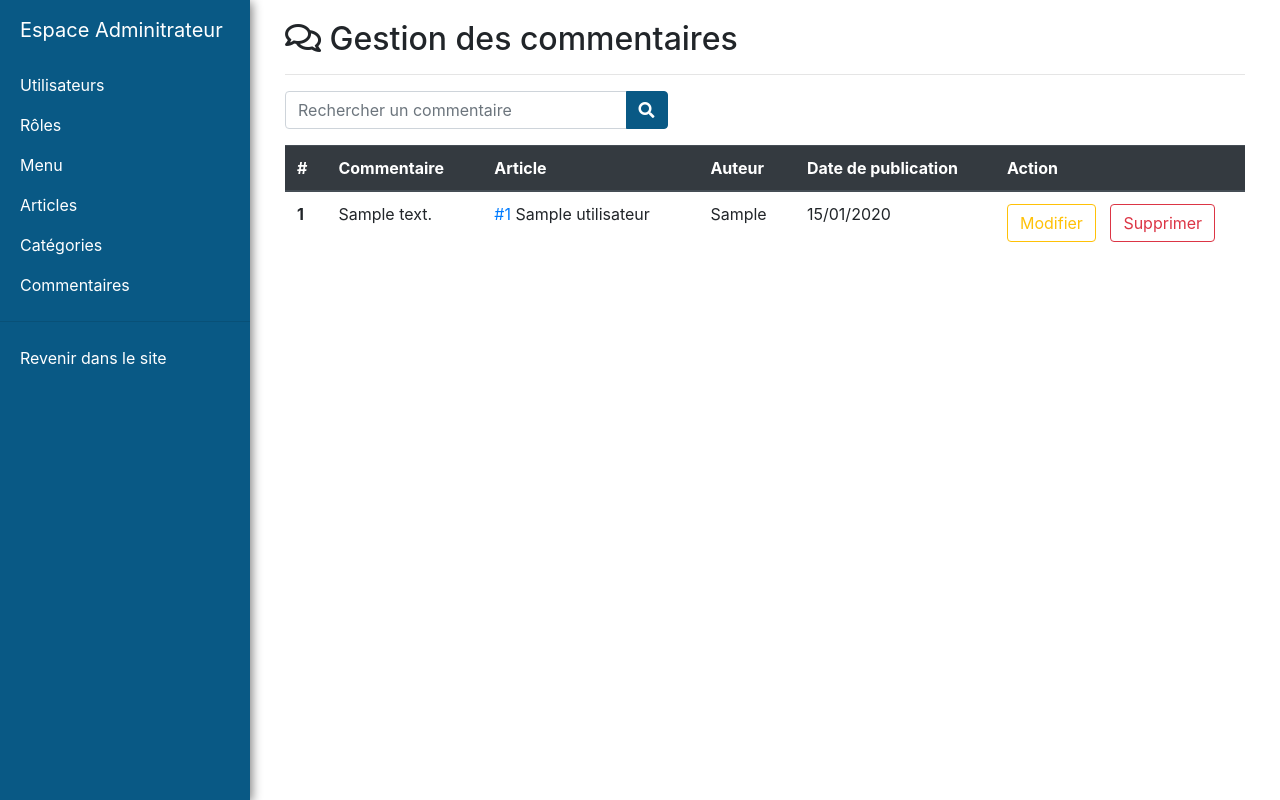
After one commit to Pew0h/Yalu-blog, a PHP site: page /admin/admin_commentaires.php in a window 1280 px wide. The commit adds this page. Run offline with PHP 8.4, Linux system fonts and the light colour scheme; tables that the repository leaves empty hold one stand-in row (values such as "Sample post"); some libraries are stand-ins or nearby versions.

Commit message:
Table & Delete - commentaire / article + Optimisation date

```diff
--- /dev/null
+++ b/admin/admin_commentaires.php
@@ -0,0 +1,88 @@
+<?php
+require_once('../includes/layouts/header_admin.php');
+
+if(isset($_SESSION['user_id'])) // Si appuie du bouton
+{
+    if (Role::getUserRole($_SESSION['user_id']) != 'Administrateur'){
+        header('Location: index.php');
+        exit;
+    }
+
+    if (isset($_POST['id_commentaire']))
+    {
+        if (isset($_POST['button_delete_commentaire']))
+        {
+            Commentaire::deleteCommentaire($_POST['id_commentaire']);
+        }
+        if (isset($_POST['button_modify_commentaire']))
+        {
+
+        }
+    }
+}
+?>
+
+<!-- Page Content -->
+<div id="page-content-wrapper">
+    <div class="container-fluid">
+        <div class="row">
+            <div class="col-lg-12">
+                <h2><i class="far fa-comments"></i></i> Gestion des commentaires</h2>
+                <hr>
+            </div>
+
+            <div class="col-lg-5">
+                <form method="Post" action="">
+                    <div class="input-group">
+                        <input type="text" class="form-control" id="recherche" name="recherche" placeholder="Rechercher un commentaire">
+                        <div class="input-group-append">
+                            <button class="btn btn-secondary" type="submit">
+                                <i class="fa fa-search"></i>
+                            </button>
+                        </div>
+                    </div>
+                </form>
+            </div>
+
+            <div class="col-lg-12">
+                <table class="table table-hover ">
+                    <thead class="thead-dark">
+                    <tr>
+                        <th scope="col">#</th>
+                        <th scope="col">Commentaire</th>
+                        <th scope="col">Article</th>
+                        <th scope="col">Auteur</th>
+                        <th scope="col">Date de publication</th>
+                        <th scope="col">Action</th>
+                    </tr>
+                    </thead>
+                    <tbody>
+                    <?php
+                    foreach (Commentaire::getCommentaires() as $article) {
+                        echo '<form method="POST"><tr>';
+                        echo '<input type="hidden" name="id_commentaire" id="id_commentaire" value="' .$article['id_commentaire'].'">';
+                        echo '<th scope="row">'.$article['id_commentaire'].'</th>';
+                        echo '<td>'.$article['commentaire'].'</td>';
+                        echo '<td><a href="#">#'.$article['id_article'].'</a> '.$article['nom'].'</td>';
+                        echo '<td>'.$article['pseudo'].'</td>';
+                        echo '<td width="200px">'.$article['date_creation'].'</td>';;
+                        echo '<td width="250px"><button style="margin-right: 10px" type="submit" name="button_modify_commentaire" class="btn btn-outline-warning">Modifier</button>
+                                                <button type="submit" class="btn btn-outline-danger" name="button_delete_commentaire">Supprimer</button></td>';
+                        echo '</form> ';
+                    }
+                    ?>
+                    </tbody>
+                </table>
+                <?php
+                if (isset($_SESSION['alert'])) {
+                    echo $_SESSION['alert'];
+                }
+                ?>
+            </div>
+        </div>
+    </div>
+</div>
+
+</div>
+</body>
+</html>
--- a/includes/class/Article.php
+++ b/includes/class/Article.php
@@ -7,10 +7,18 @@ class Article
         return $request->fetch()[0];
     }
 
-    public static function getArticles()
+    public static function getArticles($recherche = '')
     {
-        $request = Database::getInstance()->query('SELECT * FROM article LEFT OUTER JOIN categorie ON article.id_categorie = categorie.id_categorie   ');
-        return $request->fetchAll();
+        if (isset($_POST['recherche'])) $recherche = $_POST['recherche'];
+        $request = Database::getInstance()->query("SELECT *, categorie.nom as categorie_nom, DATE_FORMAT(article.date_creation, '%d/%m/%Y') as date_creation FROM article
+                                                   LEFT OUTER JOIN categorie ON article.id_categorie = categorie.id_categorie
+                                                   LEFT OUTER JOIN utilisateur ON article.id_utilisateur = utilisateur.id_utilisateur
+                                                   WHERE article.titre LIKE '%$recherche%' OR categorie.nom LIKE '%$recherche%'
+                                                   OR utilisateur.pseudo LIKE '%$recherche%'");
+        $data = $request->fetchAll();
+        if($data == false) $_SESSION['alert'] = Main::alert('danger', 'Aucun article trouvé');
+        else $_SESSION['alert'] = '';
+        return $data;
     }
 
     public static function truncate($string, $max_length = 30, $replacement = '', $trunc_at_space = false)
@@ -24,6 +32,14 @@ class Article
         return substr_replace($string, $replacement, $max_length);
     }
 
+    public static function deleteArticle($id_article)
+    {
+        $request = Database::getInstance()->prepare('DELETE FROM article WHERE id_article = :id');
+        $request->execute(array(
+            'id' => $id_article,
+        ));
+    }
+
 
 }
 
--- a/includes/class/Commentaire.php
+++ b/includes/class/Commentaire.php
@@ -6,6 +6,26 @@ class Commentaire
         $request = Database::getInstance()->query('SELECT count(*) FROM commentaire');
         return $request->fetch()[0];
     }
+
+    public static function getCommentaires($recherche = '')
+    {
+        if (isset($_POST['recherche'])) $recherche = $_POST['recherche'];
+        $request = Database::getInstance()->query("SELECT *, DATE_FORMAT(commentaire.date_creation, '%d/%m/%Y') as date_creation FROM commentaire
+                                                   LEFT OUTER JOIN utilisateur ON commentaire.id_utilisateur = utilisateur.id_utilisateur
+                                                   WHERE commentaire.commentaire LIKE '%$recherche%' OR utilisateur.pseudo LIKE '%$recherche%'");
+        $data = $request->fetchAll();
+        if($data == false) $_SESSION['alert'] = Main::alert('danger', 'Aucun comementaire trouvé');
+        else $_SESSION['alert'] = '';
+        return $data;
+    }
+
+    public static function deleteCommentaire($id_commentaire)
+    {
+        $request = Database::getInstance()->prepare('DELETE FROM commentaire WHERE id_commentaire = :id');
+        $request->execute(array(
+            'id' => $id_commentaire,
+        ));
+    }
 }
 
 ?>
--- a/includes/css/style.css
+++ b/includes/css/style.css
@@ -156,6 +156,8 @@ body{
 
 /* Modification Bootstrap */
 .nav-pills .nav-link.active, .nav-pills .show>.nav-link {
-    color: #fff;
+    color: #fff !important;
     background-color: #095985 !important;
 }
+
+.nav-pills .nav-link.active, .nav-pills .show>.nav-link
--- a/includes/layouts/header_admin.php
+++ b/includes/layouts/header_admin.php
@@ -48,13 +48,13 @@ if(isset($_SESSION['user_id'])) // Si appuie du bouton
                 <a href="#">Menu</a>
             </li>
             <li>
-                <a href="#">Articles</a>
+                <a href="./admin_articles.php">Articles</a>
             </li>
             <li>
-                <a href="../admin/admin_categories.php">Catégories</a>
+                <a href="./admin_categories.php">Catégories</a>
             </li>
             <li>
-                <a href="#">Commentaires</a>
+                <a href="./admin_commentaires.php">Commentaires</a>
             </li>
             <hr>
             <li>
--- a/includes/sql/tables.sql
+++ b/includes/sql/tables.sql
@@ -54,6 +54,7 @@ CREATE TABLE Commentaire(
    commentaire VARCHAR(50),
    id_article INT NOT NULL,
    id_utilisateur INT NOT NULL,
+   date_creation DATETIME DEFAULT CURRENT_TIMESTAMP,
    FOREIGN KEY(id_article) REFERENCES Article(id_article),
    FOREIGN KEY(id_utilisateur) REFERENCES Utilisateur(id_utilisateur)
 );
```
Also changed, not shown: admin/admin_articles.php (added, +88 -0 lines), includes/layouts/card_article.php (+4 -7 lines).
